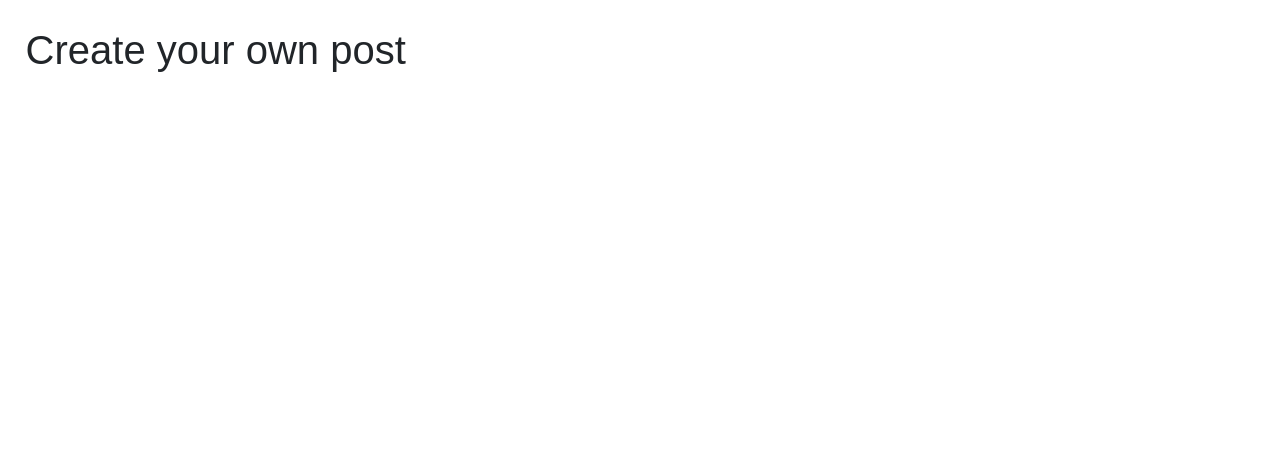
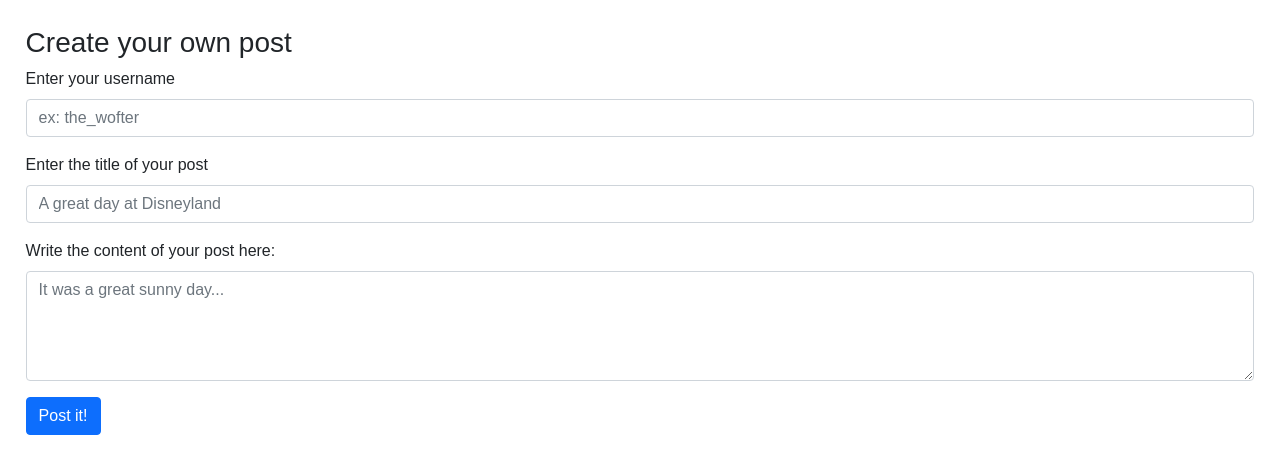
Before and after one commit to surajsjain/serverless-social-media-fe, a React (Create React App) app: page /create in a window 1280 px wide. Shown: the top 474 px of the page. Built offline with nearby package versions, Linux system fonts and the light colour scheme.

Commit message:
Basic post creation form

```diff
--- a/src/pages/create_post.js
+++ b/src/pages/create_post.js
@@ -1,10 +1,49 @@
-import React from "react";
+import React, {useState} from "react";
+import {Button, Form} from "react-bootstrap";
+import { Redirect, useHistory } from 'react-router-dom';
+
+function sendPostToTheServer(history)
+{
+    var username = document.forms["postCreation"]["username"].value;
+    var title = document.forms["postCreation"]["title"].value;
+    var content = document.forms["postCreation"]["content"].value;
+
+    console.log(username);
+    console.log(title);
+    console.log(content);
+
+    history.push("/");
+}
 
 function CreatePost()
 {
+    const history = useHistory();
+
     return (
         <div>
-            <h1>Create your own post</h1>
+            <h3>Create your own post</h3>
+            <Form id={"postCreation"}>
+                <Form.Group className="mb-3">
+                    <Form.Label>Enter your username</Form.Label>
+                    <Form.Control type="username" placeholder="ex: the_wofter" id={"username"}/>
+                </Form.Group>
+
+                <Form.Group className="mb-3">
+                    <Form.Label>Enter the title of your post</Form.Label>
+                    <Form.Control type="text" placeholder="A great day at Disneyland" id={"title"}/>
+                </Form.Group>
+
+                <Form.Group className="mb-3">
+                    <Form.Label>Write the content of your post here:</Form.Label>
+                    <Form.Control as="textarea" rows = {4} placeholder="It was a great sunny day..." id={"content"}/>
+                </Form.Group>
+
+                <Button variant="primary" onClick={() => {
+                    sendPostToTheServer(history);
+                }}>
+                    Post it!
+                </Button>
+            </Form>
         </div>
     );
 }
```
